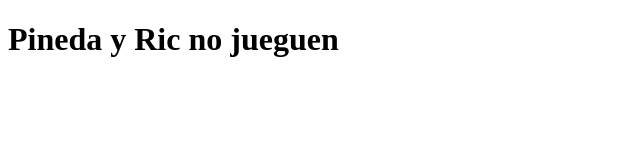
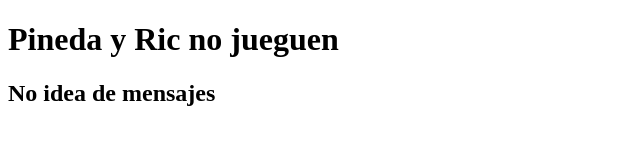
Before and after one commit to sebastianzapatar/pinedanojuegeoganealmenos, a plain HTML site: page index.html in a window 1280 px wide. Shown: the whole page, without its empty margins (0-640 px from the left). Drawn offline with Linux system fonts and the light colour scheme.

Commit message:
Cualquier mensaje

```diff
--- a/index.html
+++ b/index.html
@@ -7,5 +7,6 @@
 </head>
 <body>
     <h1>Pineda y Ric no jueguen</h1>
+    <h2>No idea de mensajes</h2>
 </body>
 </html>
```
